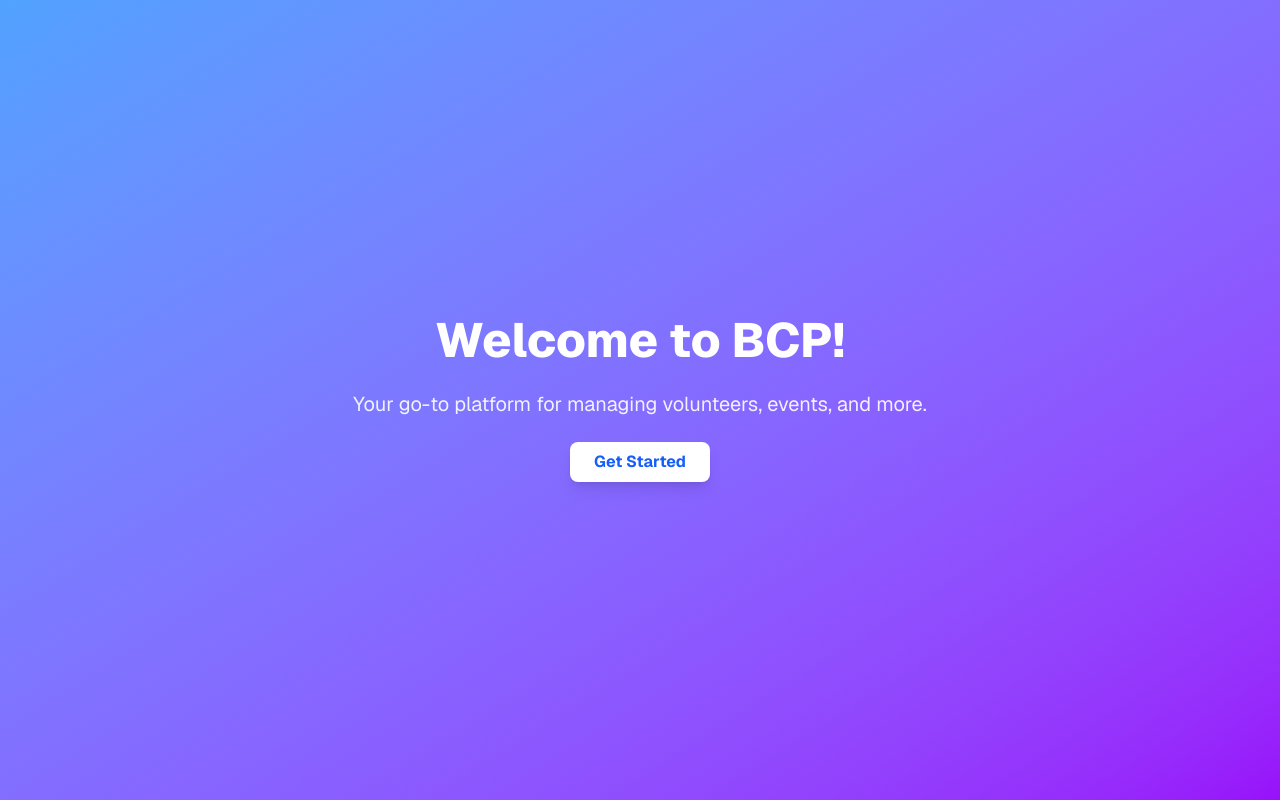
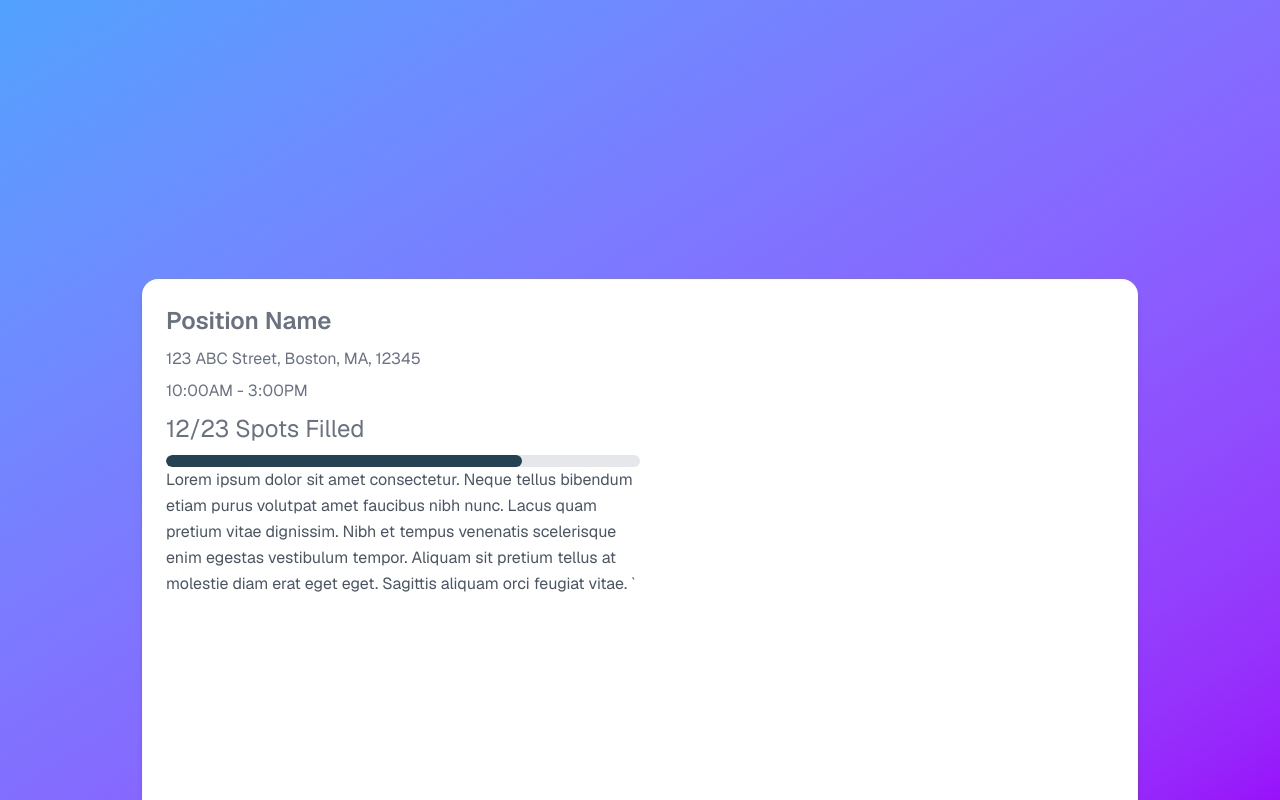
Before and after one commit to JumboCode/boston-community-pediatrics, a Next.js app: page / in a window 1280 px wide. Shown: the top 800 px of the page. Built offline with nearby package versions, Linux system fonts and the light colour scheme.

Commit message:
First Commit
Status Bar is complete

Progress on main table and event information

```diff
--- a/src/app/page.tsx
+++ b/src/app/page.tsx
@@ -1,3 +1,6 @@
+import React from "react";
+// import EventAdminTable from "@components/common/tables/EventAdminTable";
+
 export default function Home() {
   return (
     <div className="font-sans grid grid-rows-[20px_1fr_20px] items-center justify-items-center min-h-screen p-8 pb-20 gap-16 sm:p-20 bg-gradient-to-br from-blue-400 to-purple-600 text-white">
@@ -17,6 +20,39 @@ export default function Home() {
         </button>
       </div>
 
+
+
+      <div className="w-[996px] h-[735px] p-6 bg-white rounded-2xl shadow-md">
+        <div className="flex flex-col md:flex-row justify-between gap-8">
+          <div className="md:w-1/2 space-y-2">
+            <h2 className="text-[24px] text-gray-500 font-semibold">
+              Position Name
+            </h2>
+            <p className="text-[16px] text-gray-500">
+              123 ABC Street, Boston, MA, 12345
+            </p>
+            <p className="text-[16px] text-gray-500">10:00AM - 3:00PM</p>
+            <p className="text-[24px] text-gray-500">12/23 Spots Filled</p>
+          <div className="w-full bg-gray-200 rounded-full h-3 overflow-hidden">
+            <div
+              className="bg-[#234254] bg-500 h-3 rounded-full"
+              style={{ width: `${(75/100) * 100}%` }}
+            ></div>
+          </div>
+          </div>
+        </div>
+
+        <div className="mt-4 md:mt-0 md:w-1/2 text-[16px] text-gray-600 leading-relaxed">
+          Lorem ipsum dolor sit amet consectetur. Neque tellus bibendum etiam
+          purus volutpat amet faucibus nibh nunc. Lacus quam pretium vitae
+          dignissim. Nibh et tempus venenatis scelerisque enim egestas
+          vestibulum tempor. Aliquam sit pretium tellus at molestie diam erat
+          eget eget. Sagittis aliquam orci feugiat vitae. `
+        </div>
+      </div>
+
+
+
       {/* Bottom spacer */}
       <div></div>
     </div>
--- a/src/components/common/tables/EventAdminTable.tsx
+++ b/src/components/common/tables/EventAdminTable.tsx
@@ -1 +1,50 @@
 // Code for Event Admin Table
+import React from "react";
+
+interface EventAdminProps {
+  positionName: string;
+  positionDescription: string;
+  volunteersSignedUp: number;
+  totalVolunteersNeeded: number;
+  checkAll: boolean;
+  volunteers: {
+    name: string;
+    phone: string;
+    email: string;
+    checkbox: boolean;
+  }[];
+}
+
+  <div className="w-full bg-gray-200 rounded-full h-3 overflow-hidden">
+    <div
+      className="bg-[#234254] bg-500 h-3 rounded-full"
+      style={{ width: `${(volunteersSignedUp/totalVolunteersNeeded) * 100}%` }}
+    ></div>
+  </div>
+
+
+
+const EventAdminTable: React.FC<EventAdminProps> = ({
+  positionName,
+  positionDescription,
+  volunteersSignedUp = 12,
+  totalVolunteersNeeded = 23,
+  checkAll,
+  volunteers,
+}) => {
+  return (
+    <div className="max-w-4xl mx-auto p-6 bg-white rounded-2xl shadow-md">
+      <div className="flex flex-col md:flex-row justify-between">
+        <div className="space-y-2">
+          <h2 className="text-[24px] text-gray-500 font-semibold">{positionName}</h2>
+          <p className="text-[16px] text-gray-500">123 ABC Street, Boston, MA, 12345</p>
+          <p className="text-[16px] text-gray-500">10:00AM - 3:00PM</p>
+          <p className="text-[24px] text-gray-500">{volunteersSignedUp/totalVolunteersNeeded} Spots Filled</p>
+        </div>
+      </div>
+      <div className="mt-4 md:mt-0 md:w-1/2 text-[24px] text-gray-600 leading-relaxed">
+        {positionDescription}
+      </div>
+    </div>
+  );
+};
```
Also changed, not shown: src/components/NavBar.tsx (line endings or trailing spaces), 1 other file (tests, documents, lock files or other folders).
